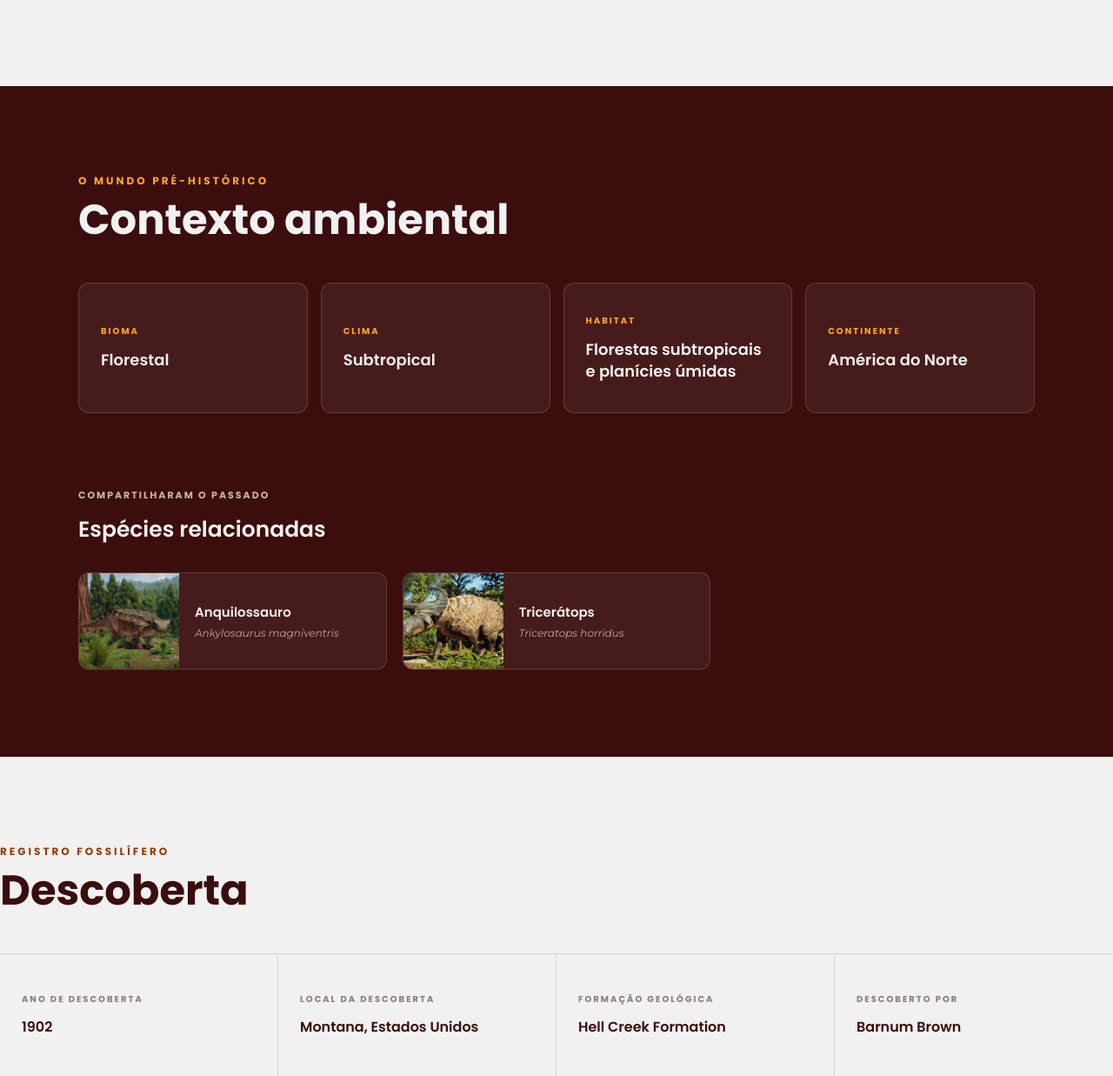
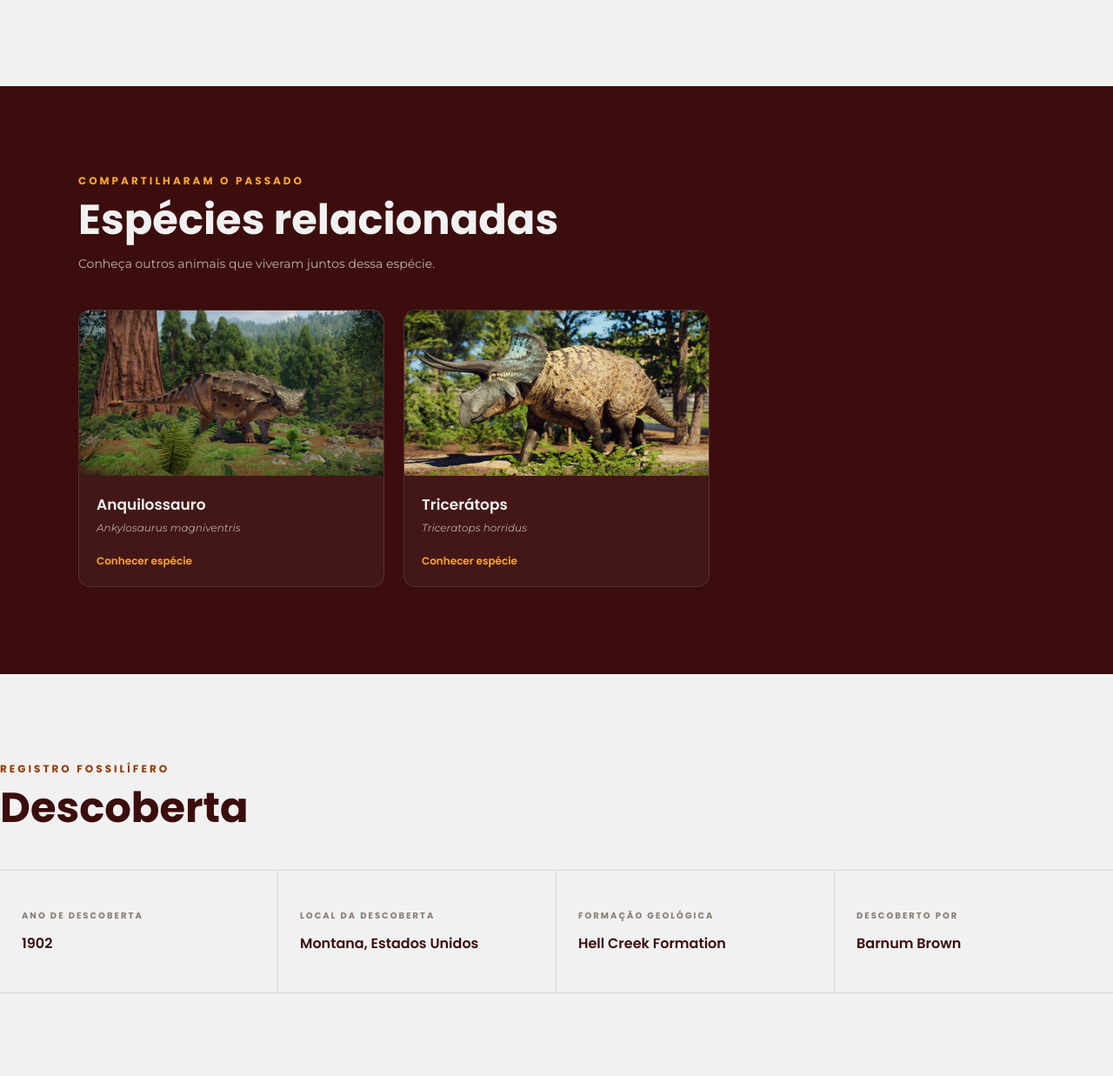
Before and after one commit to DinizDDD/PaleoPedia, a PHP site: page /index.php?page=species_info&slug=tyrannosaurus-rex in a window 1280 px wide. Shown: the part 4684-5921 px from the top of the page at 87% size. Run offline with PHP 8.4, Linux system fonts and the light colour scheme; data comes from the database, SQL or seed files in the repository.

Commit message:
Update in species relations area design

```diff
--- a/assets/css/specie_info.css
+++ b/assets/css/specie_info.css
@@ -597,86 +597,108 @@
 
 /* ESPECIES */
 
-.contemporaneous-section {
-    margin-top: 80px;
+.species-related-section {
+    margin-top: 10px;
+    padding: 100px 30px;
 }
 
-.contemporaneous-title {
-    margin-bottom: 30px;
+.species-related-section .species-dark-content {
+    max-width: 1100px;
+    margin: 0 auto;
 }
 
-.contemporaneous-title span {
-    color: #c6b6aa;
-    font-family: var(--font-primary);
-    font-size: 11px;
-    font-weight: 700;
-    letter-spacing: 2px;
+.species-related-section .species-section-title {
+    margin-bottom: 40px;
 }
 
-.contemporaneous-title h3 {
-    margin: 10px 0 0;
-    color: var(--Branco);
-    font-family: var(--font-primary);
-    font-size: 25px;
-    font-weight: 600;
+.species-related-section .species-section-title p {
+    max-width: 550px;
+    margin-top: 12px;
+    color: #c5b4a8;
+    font-family: var(--font-secondary);
+    font-size: 14px;
+    line-height: 1.7;
 }
 
 .related-species-grid {
     display: grid;
     grid-template-columns: repeat(3, 1fr);
-    gap: 18px;
+    gap: 22px;
 }
 
 .related-species-card {
     display: flex;
-    min-height: 110px;
+    flex-direction: column;
     overflow: hidden;
-    border: 1px solid rgba(255, 255, 255, 0.15);
-    border-radius: 12px;
-    background: rgba(255, 255, 255, 0.06);
+    min-width: 0;
+    border: 1px solid rgba(255, 255, 255, 0.10);
+    border-radius: 14px;
+    background: rgba(255, 255, 255, 0.045);
     text-decoration: none;
-    transition: 0.25s ease;
+    transition: transform 0.3s ease, border-color 0.3s ease, background 0.3s ease;
 }
 
 .related-species-card:hover {
-    transform: translateY(-4px);
+    transform: translateY(-5px);
     border-color: var(--Laranja);
+    background: rgba(255, 255, 255, 0.075);
 }
 
 .related-species-image {
-    width: 115px;
-    min-width: 115px;
-    height: 110px;
+    width: 100%;
+    height: 190px;
+    overflow: hidden;
     background: #30211c;
 }
 
 .related-species-image img {
+    display: block;
     width: 100%;
     height: 100%;
-    display: block;
     object-fit: cover;
+    transition: transform 0.4s ease;
+}
+
+.related-species-card:hover .related-species-image img {
+    transform: scale(1.05);
 }
 
 .related-species-content {
-    padding: 18px;
     display: flex;
     flex-direction: column;
-    justify-content: center;
+    align-items: flex-start;
+    padding: 20px;
 }
 
 .related-species-content strong {
     color: var(--Branco);
     font-family: var(--font-primary);
-    font-size: 15px;
+    font-size: 17px;
     font-weight: 600;
 }
 
-.related-species-content span {
-    margin-top: 5px;
+.related-species-content > span {
+    margin-top: 6px;
     color: #b9aaa0;
     font-family: var(--font-secondary);
     font-size: 12px;
     font-style: italic;
+}
+
+.related-species-link {
+    display: flex;
+    align-items: center;
+    gap: 9px;
+    margin-top: 22px;
+    color: var(--Laranja);
+    font-family: var(--font-secondary);
+    font-size: 12px;
+    font-weight: 600;
+    transition: gap 0.3s ease;
+}
+
+.related-species-card:hover .related-species-link {
+    gap: 14px;
 }
 
 /* DESCOBERTA */
@@ -807,6 +829,11 @@
         padding-right: 3%;
         padding-left: 3%;
     }
+
+    .related-species-grid {
+        grid-template-columns: repeat(2, 1fr);
+    }
+
 }
 
 
@@ -962,6 +989,23 @@
     .editorial-ecology-details {
         gap: 15px;
     }
+
+    .species-related-section {
+        padding: 75px 20px;
+    }
+
+    .related-species-grid {
+        grid-template-columns: 1fr;
+        gap: 18px;
+    }
+
+    .related-species-image {
+        height: 210px;
+    }
+
+    .related-species-content {
+        padding: 18px;
+    }
 }
 
 
--- a/pages/specie_info.php
+++ b/pages/specie_info.php
@@ -591,51 +591,16 @@ $relatedSpecies = array_values(array_filter(
         </article>
     </section>
 
-    <!-- CONTEXTO AMBIENTAL -->
-
-    <section class="species-dark-section species-environment-section">
+    <!-- ESPECIES RELACIONADAS -->
+    <section class="species-dark-section species-related-section">
         <div class="species-dark-content">
             <div class="species-section-title species-section-title-dark">
-                <span>O MUNDO PRÉ-HISTÓRICO</span>
-                <h2>Contexto ambiental</h2>
+                <span>COMPARTILHARAM O PASSADO</span>
+                <h2>Espécies relacionadas</h2>
+                <p>
+                    Conheça outros animais que viveram juntos dessa espécie.
+                </p>
             </div>
-
-            <div class="environment-grid">
-                <div class="environment-card">
-                    <span>BIOMA</span>
-                    <strong>
-                        <?= formatValue($species['biome']); ?>
-                    </strong>
-                </div>
-
-                <div class="environment-card">
-                    <span>CLIMA</span>
-                    <strong>
-                        <?= formatValue($species['climate']); ?>
-                    </strong>
-                </div>
-                <div class="environment-card">
-                    <span>HABITAT</span>
-                    <strong>
-                        <?= formatValue($species['habitat']); ?>
-                    </strong>
-                </div>
-                <div class="environment-card">
-                    <span>CONTINENTE</span>
-                    <strong>
-                        <?= formatValue($species['continent']); ?>
-                    </strong>
-                </div>
-            </div>
-
-            <!-- ESPECIES CONTEMPORANEAS -->
-
-            <div class="contemporaneous-section">
-                <div class="contemporaneous-title">
-                    <span>COMPARTILHARAM O PASSADO</span>
-                    <h3>Espécies relacionadas</h3>
-                </div>
-
             <?php if (!empty($relatedSpecies)) { ?>
                 <div class="related-species-grid">
                     <?php foreach ($relatedSpecies as $related) { ?>
@@ -643,9 +608,9 @@ $relatedSpecies = array_values(array_filter(
                             href="index.php?page=species_info&slug=<?= urlencode($related['slug']); ?>"
                             class="related-species-card"
                         >
-
                             <div class="related-species-image">
                                 <?php if (!empty($related['image_path'])) { ?>
+
                                     <img
                                         src="<?= formatValue($related['image_path']); ?>"
                                         alt="<?= formatValue($related['name']); ?>"
@@ -653,26 +618,26 @@ $relatedSpecies = array_values(array_filter(
                                     >
                                 <?php } ?>
                             </div>
-
                             <div class="related-species-content">
                                 <strong>
                                     <?= formatValue($related['name']); ?>
                                 </strong>
-
                                 <span>
                                     <?= formatValue($related['scientific_name']); ?>
                                 </span>
+                                <div class="related-species-link">
+                                    <span>Conhecer espécie</span>
+                                    <i class="fa-solid fa-arrow-right"></i>
+                                </div>
                             </div>
                         </a>
                     <?php } ?>
                 </div>
-
             <?php } else { ?>
                 <p class="species-empty-message">
-                        Nenhuma espécie relacionada cadastrada.
+                    Nenhuma espécie relacionada encontrada.
                 </p>
             <?php } ?>
-            </div>
         </div>
     </section>
 
```
Lines whose indentation alone changed are shown as unchanged.
